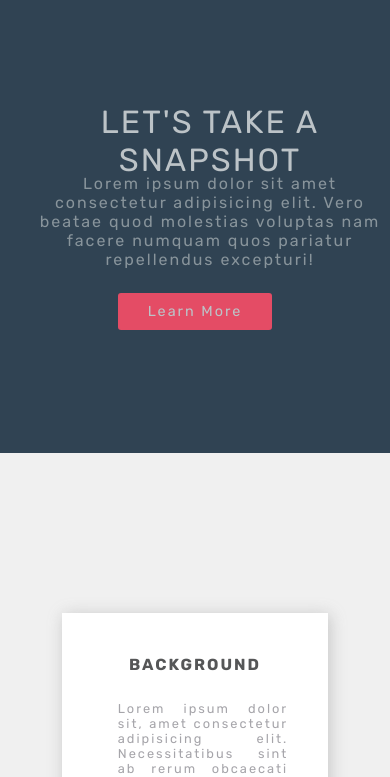
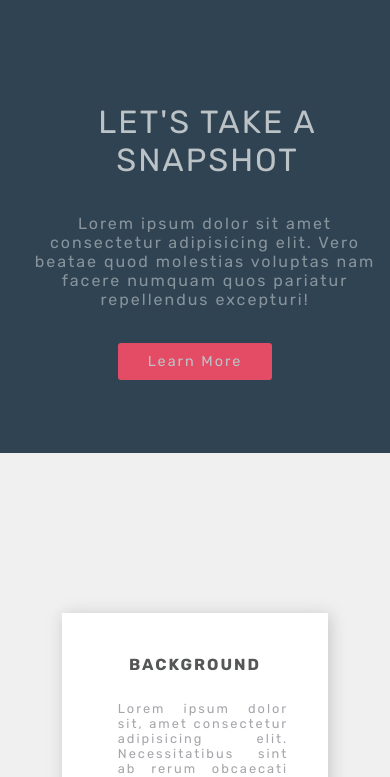
Before and after one commit to Jonesovo/zuri-responsive-task, a plain HTML site: page index.html in a window 390 px wide. Shown: the part 57-834 px from the top of the page. Drawn offline with Linux system fonts and the light colour scheme.

Commit message:
updated css

```diff
--- a/styles.css
+++ b/styles.css
@@ -95,7 +95,7 @@ ul li a:hover {
     .nav-links.responsive a {
         float: right;
         position: relative;
-        left: 130px;
+        left: 190px;
         display: block;
         text-align: left;
     }
@@ -257,18 +257,19 @@ div.hero-background-pos {
 @media screen and (max-width:500px){
     div.hero-content-heading p {
         position: absolute;
-        left: 30px;
+        left: 20px;
+        top: 260px;
     }
 
     div.hero-content-heading h3 {
         position: absolute;
-        left: 30px;
+        left: 25px;
         top: 160px;
     }
 
     div.hero-content-btn a {
         position: absolute;
-        top: 350px;
+        top: 400px;
     }
 
     div.hero-section {
```
